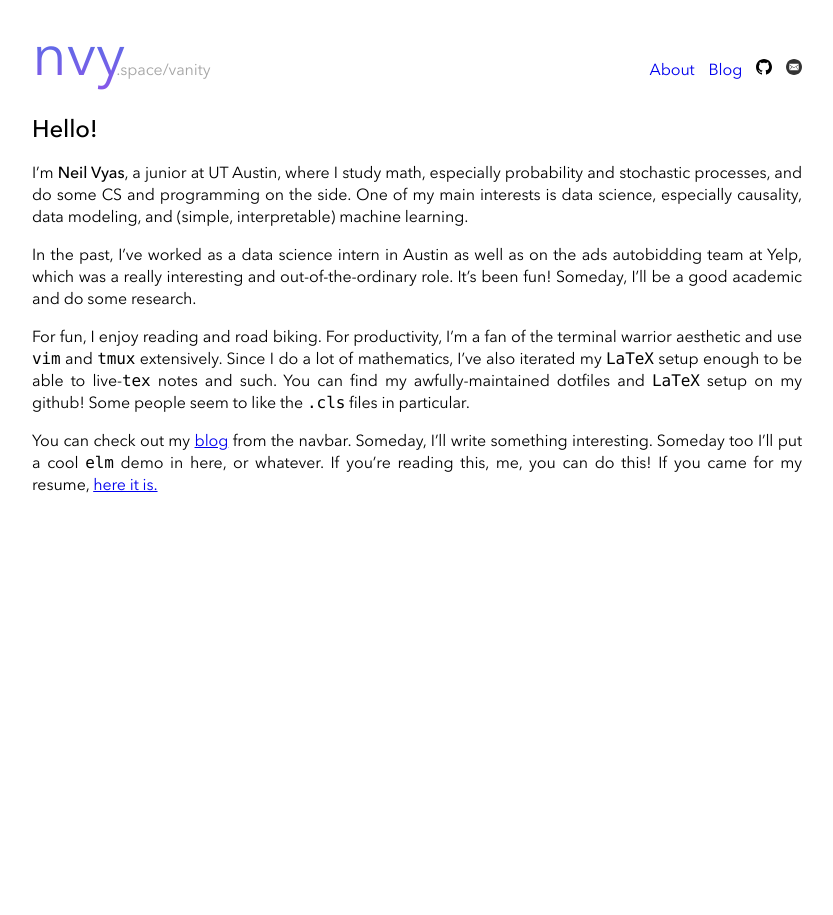
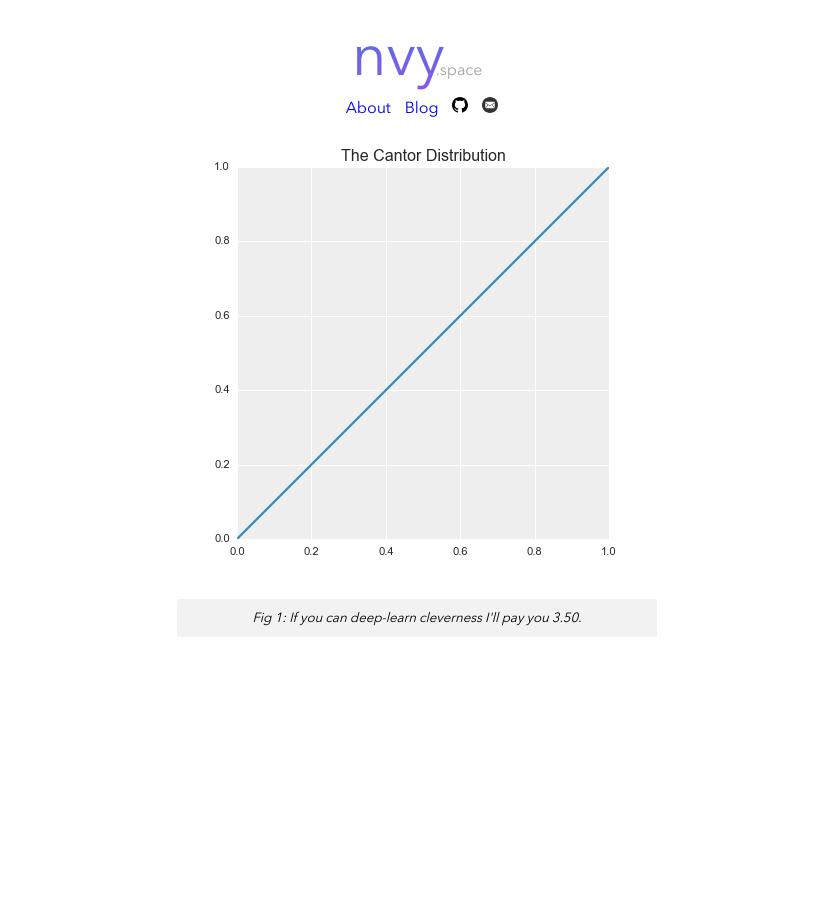
Before and after one commit to neilvyas/neilvyas.github.io, a Jekyll site: the page built from index.html, in a window 1280 px wide. Shown: the whole page, without its empty margins (223-1056 px from the left). Built offline with Jekyll 4.4.1, drawn with Linux system fonts in a browser that asks for light colours.

Commit message:
adding a proper landing page, not just about.

```diff
--- a/css/main.css
+++ b/css/main.css
@@ -74,6 +74,9 @@ li {
     flex: 1;
     text-align: right;
 }
+.nav-wrap a {
+  text-decoration: none;
+}
 .nav {
     margin-left: 10px
 }
@@ -125,6 +128,11 @@ blockquote {
   max-width: 100%;
 }
 img + em {
+  display: block;
+  background: #F2F2F2;
+  padding: 10px;
+  font-size: smaller;
+  border-radius: 2px;
 }
 pre {
   white-space: pre;
--- /dev/null
+++ b/index.html
@@ -0,0 +1,67 @@
+---
+layout:
+---
+
+{% include head.html %}
+<body>
+  <div class="page" style="text-align: center;">
+    <div class="header" style="justify-content: center;">
+      <a href="/">
+        <div class="splash">
+          <h1>nvy</h1>
+        </div>
+      </a>
+      <div class="tagline">.space</div>
+    </div>
+      <div class="nav-wrap" style="text-align: center;">
+        <a href="/about" class="nav">About</a>
+        <a href="/blog" class="nav">Blog</a>
+        <a href="https://www.github.com/neilvyas" class="nav">
+          <img src="/static/gh.svg" style="width: 1em;">
+        </a>
+        <a href="mailto:vyas.neil.nv@gmail.com" class="nav">
+          <img src="/static/mail.svg" style="width: 1em;">
+        </a>
+      </div>
+
+    <div style="display: inline-block; margin: 0 auto;">
+      <img src="/static/cantor_distribution.gif" class="responsive">
+      <em id="caption"></em>
+    </div>
+
+  </div>
+
+  <script>
+    function selectCaption () {
+      var caption = document.getElementById("caption");
+      captions = [
+        // I'll be really surprised the day that AI outputs such disgusting counter-examples.
+        "Can a computer ever be this evil?",
+        "If you can deep-learn cleverness I'll pay you 3.50.",
+        //
+        "Thinking about infinities hurts my head.",
+        "Recursively opening Pandora's Box.",
+        // Because we get decompositions everywhere!
+        // Matrix decomps, orthogonal decomps, dual decomps, lebesgue-measure decomps...
+        "Decompositions are the root of all evil.",
+      ]
+      captionText = "Fig 1: " + captions[Math.floor(Math.random() * captions.length)];
+      caption.innerHTML = captionText
+    }
+
+    window.onload = selectCaption;
+  </script>
+
+  <script>
+    if (document.location.hostname.search("nvy.space") !== -1) {
+      (function(i,s,o,g,r,a,m){i['GoogleAnalyticsObject']=r;i[r]=i[r]||function(){
+        (i[r].q=i[r].q||[]).push(arguments)},i[r].l=1*new Date();a=s.createElement(o),
+        m=s.getElementsByTagName(o)[0];a.async=1;a.src=g;m.parentNode.insertBefore(a,m)
+      })(window,document,'script','https://www.google-analytics.com/analytics.js','ga');
+
+      ga('create', 'UA-84793305-1', 'auto');
+      ga('send', 'pageview');
+    }
+  </script>
+
+</body>
--- a/index.md
+++ /dev/null
@@ -1,24 +0,0 @@
----
-layout: default
-witty: "/vanity"
----
-
-Hello!
-======
-
-I'm **Neil Vyas**, a junior at UT Austin, where I study math, especially probability and stochastic
-processes, and do some CS and programming on the side. One of my main interests is data science,
-especially causality, data modeling, and (simple, interpretable) machine learning.
-
-In the past, I've worked as a data science intern in Austin as well as on the ads autobidding team
-at Yelp, which was a really interesting and out-of-the-ordinary role. It's been fun! Someday, I'll be a
-good academic and do some research.
-
-For fun, I enjoy reading and road biking. For productivity, I'm a fan of the terminal warrior
-aesthetic and use `vim` and `tmux` extensively. Since I do a lot of mathematics, I've also iterated
-my `LaTeX` setup enough to be able to live-`tex` notes and such. You can find my awfully-maintained
-dotfiles and `LaTeX` setup on my github! Some people seem to like the `.cls` files in particular.
-
-You can check out my [blog](blog) from the navbar. Someday, I'll write something interesting.
-Someday too I'll put a cool `elm` demo in here, or whatever. If you're reading this, me, you can do
-this! If you came for my resume, [here it is.](/static/resume.pdf)
```
Also changed, not shown: static/cantor_distribution.gif (added).
